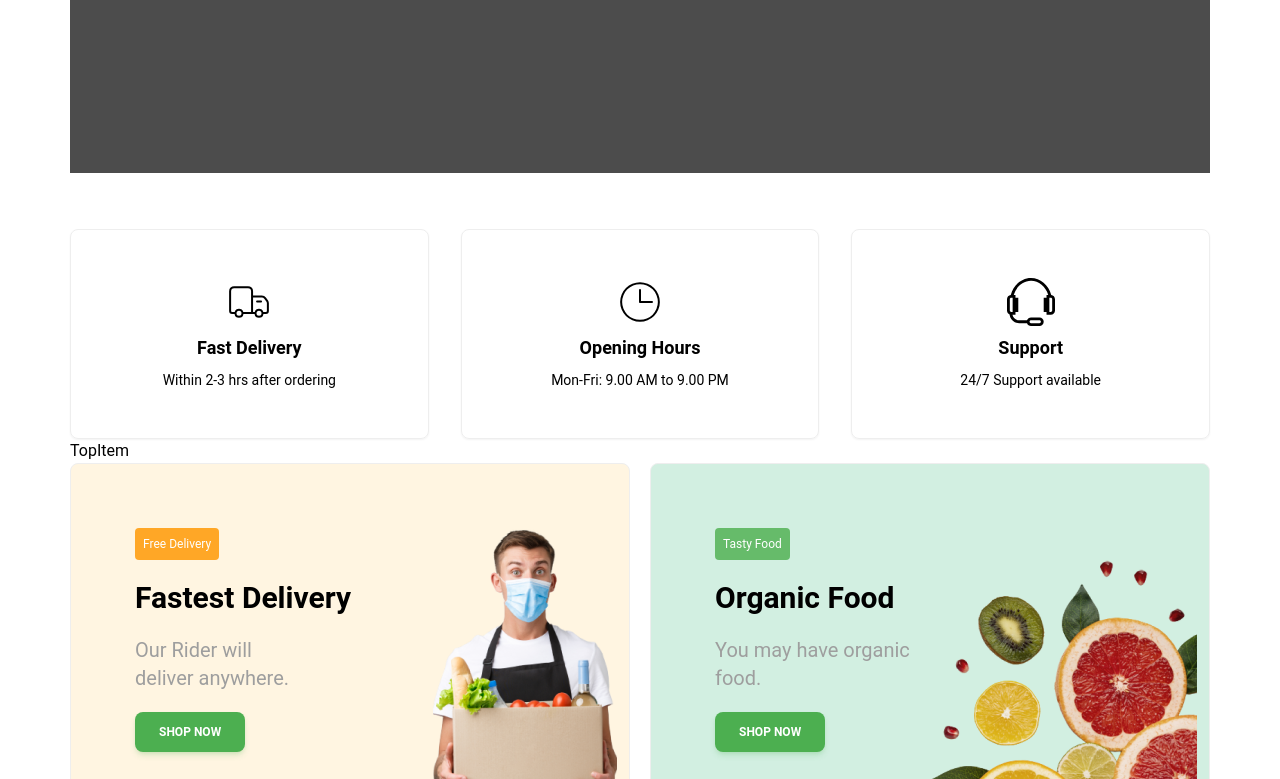
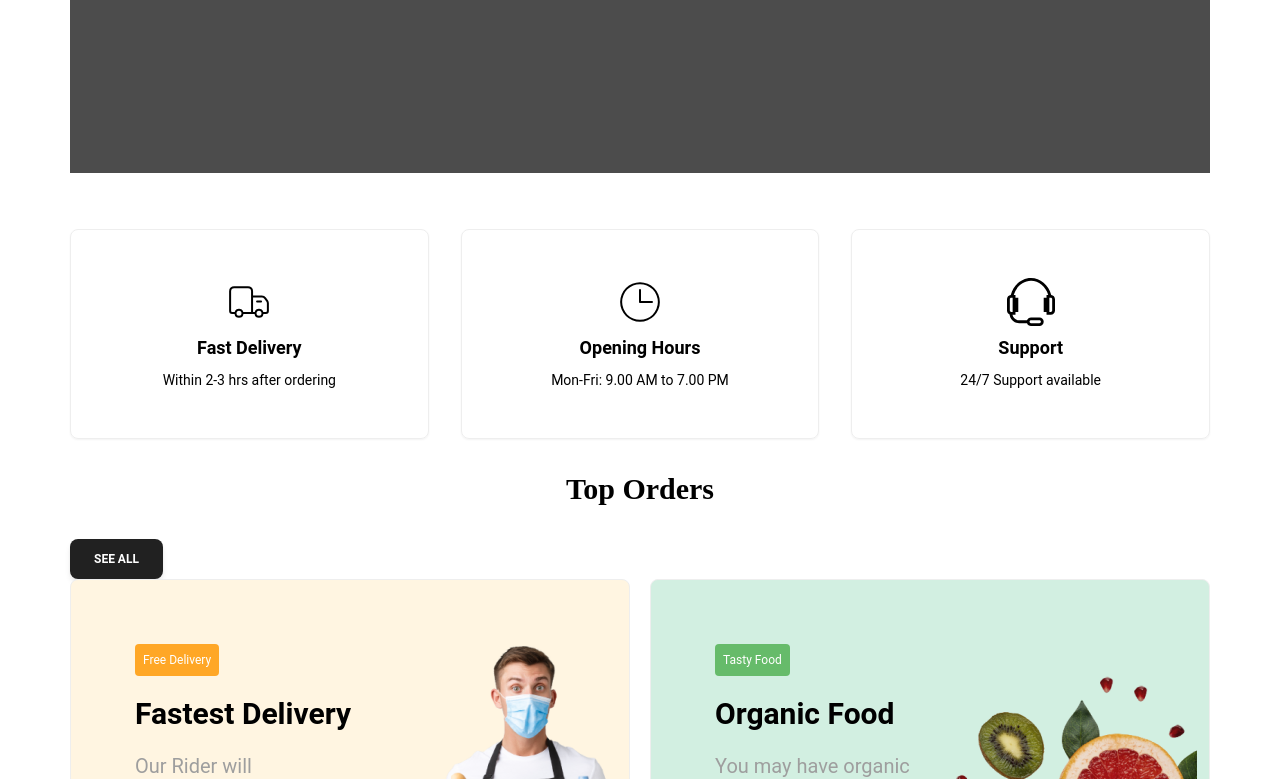
Before and after one commit to ezecon/Halal-Brother-MERN, a React (Vite) app in the folder Frontend/: page / in a window 1280 px wide. Shown: the part 511-1290 px from the top of the page. Built offline with nearby package versions, Linux system fonts and the light colour scheme.

Commit message:
first commit

```diff
--- a/Frontend/src/Componants/Blob/Blob.jsx
+++ b/Frontend/src/Componants/Blob/Blob.jsx
@@ -16,7 +16,7 @@ export default function Blob() {
                     <CiClock2 className="mx-auto text-5xl" />
                 </div>
                 <p className="text-lg font-semibold my-2">Opening Hours</p>
-                <p className="text-sm">Mon-Fri: 9.00 AM to 9.00 PM</p>
+                <p className="text-sm">Mon-Fri: 9.00 AM to 7.00 PM</p>
             </div>
             <div className="p-6 md:p-12 border shadow-sm mt-14 text-center rounded-lg">
                 <div>
--- a/Frontend/src/Componants/Routes/Routes.jsx
+++ b/Frontend/src/Componants/Routes/Routes.jsx
@@ -3,6 +3,7 @@ import Main from "../Layout/Main/Main";
 import Home from "../../Pages/Home/Home";
 import Signup from "../../Pages/Signup/Signup";
 import { Login } from "../../Pages/Login/Login";
+import Products from "../../Pages/Products/Products";
 
 
 const router = createBrowserRouter([
@@ -13,6 +14,10 @@ const router = createBrowserRouter([
             {
                 path: '/',
                 element: <Home />
+            },
+            {
+                path: '/products',
+                element: <Products />
             },
         ]
     },
--- a/Frontend/src/Componants/TopItems/TopItem.jsx
+++ b/Frontend/src/Componants/TopItems/TopItem.jsx
@@ -1,6 +1,14 @@
+import { Button } from "@material-tailwind/react";
+import { Link } from "react-router-dom";
 
 export default function TopItem() {
   return (
-    <div>TopItem</div>
+    <div className="mt-4">
+      <h1 className="text-center font-serif font-bold text-3xl my-8">Top Orders</h1>
+     <div className="items-center">
+          <Link to="/products"> <Button >See All</Button></Link>
+     </div>
+
+    </div>
   )
 }
--- /dev/null
+++ b/Frontend/src/Pages/Products/Products.jsx
@@ -0,0 +1,11 @@
+
+export default function Products() {
+  return (
+    <div>
+        <div className="w-full  bg-black text-center py-56">
+        <h1 className="crimson text-4xl">PRODUCTS</h1>
+        <p  className="text-white">Order Now</p>
+        </div>
+    </div>
+  )
+}
--- a/Frontend/src/index.css
+++ b/Frontend/src/index.css
@@ -3,6 +3,9 @@
 @tailwind utilities;
 a {
 	text-decoration: none;
+  }
+  .crimson{
+	color: crimson;
   }
   .get-button {
 	background-color: transparent;
```
